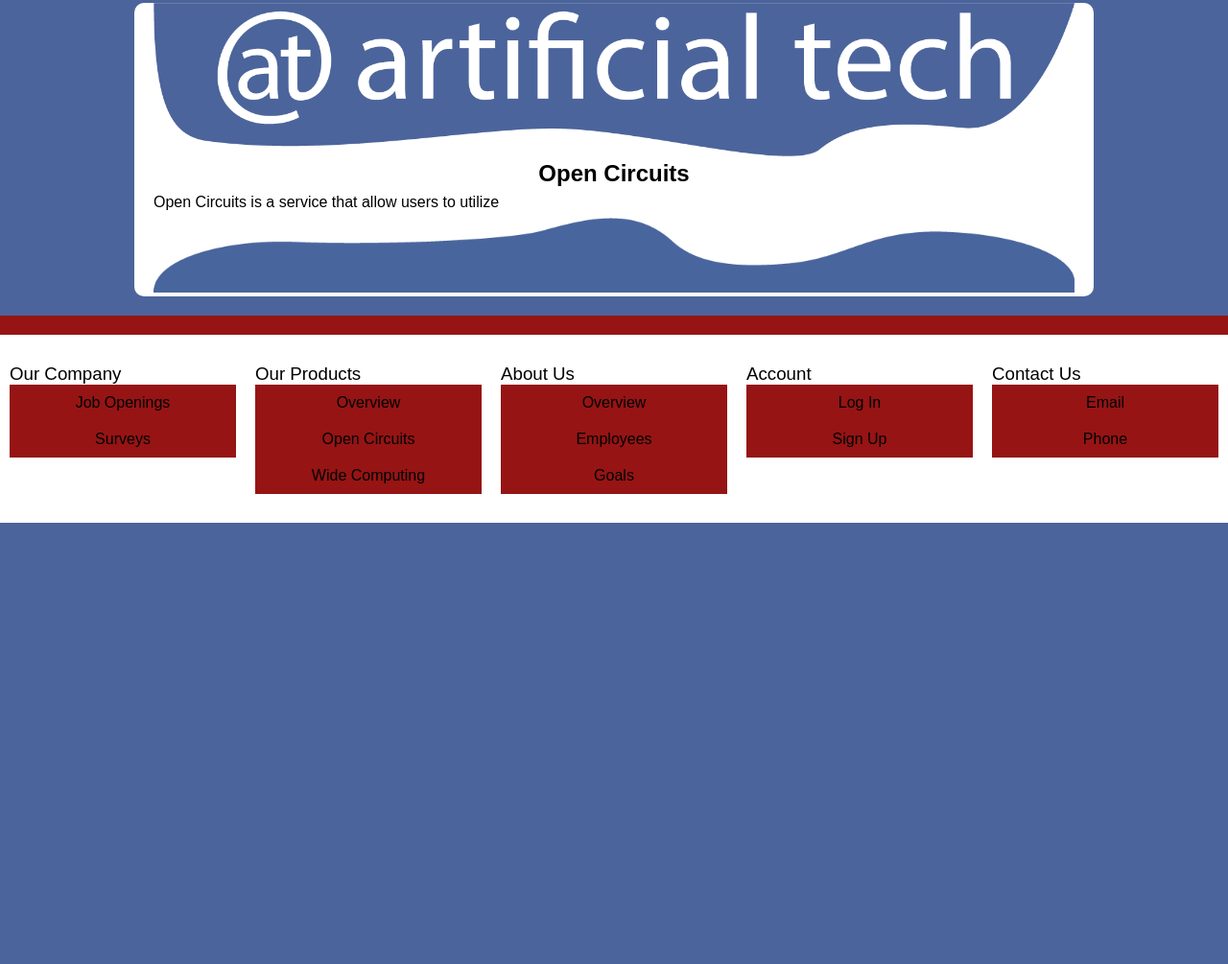
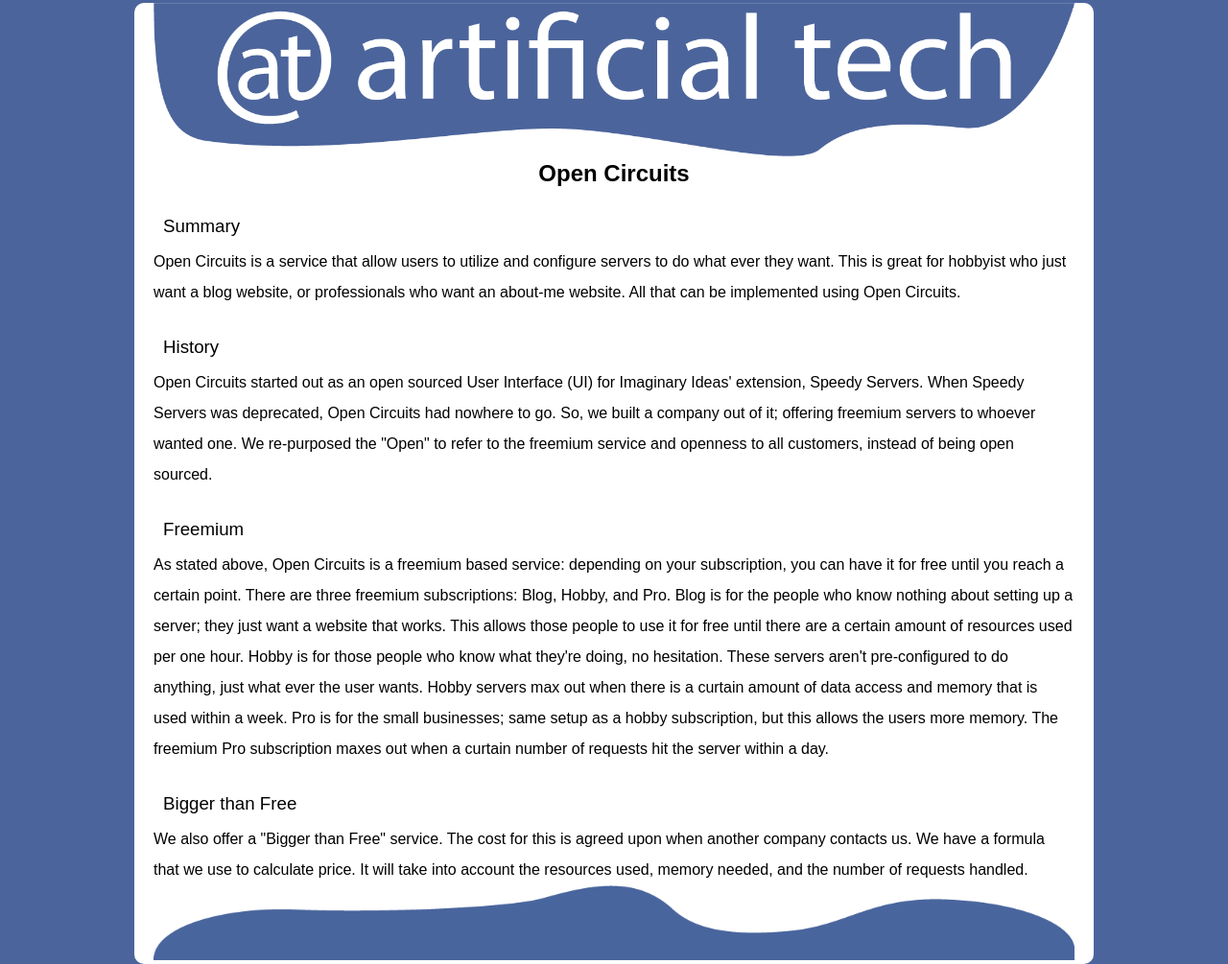
Before and after one commit to sswagger/Artificial-Tech, a website: page src/open-circuits.html in a window 1280 px wide. Shown: the part 153-1158 px from the top of the page at 96% size. Before the commit the page ends 800 px from the top, so only its background shows below. Drawn offline with Linux system fonts and the light colour scheme.

Commit message:
finished open-circuits.html

```diff
--- a/src/css/basic.css
+++ b/src/css/basic.css
@@ -121,3 +121,8 @@ div img {
 .white-link:hover {
 	color: black;
 }
+
+h3 {
+	padding: 10px;
+	box-sizing: border-box;
+}
--- a/src/css/products.css
+++ b/src/css/products.css
@@ -15,3 +15,7 @@ h2 {
 	text-align: center;
 	font-weight: bold;
 }
+
+h3 {
+	margin-top: 20px;
+}
--- a/src/open-circuits.html
+++ b/src/open-circuits.html
@@ -28,8 +28,38 @@
 		<div class="main-content">
 			<img src="img/head-artificial-tech.png" alt="" />
 			<h2>Open Circuits</h2>
-			<h3></h3>
-			<p>Open Circuits is a service that allow users to utilize </p>
+			<h3>Summary</h3>
+			<p>
+				Open Circuits is a service that allow users to utilize and configure servers to do what ever they want.
+				This is great for hobbyist who just want a blog website, or professionals who want an about-me website.
+				All that can be implemented using Open Circuits.
+			</p>
+			<h3>History</h3>
+			<p>
+				Open Circuits started out as an open sourced User Interface (UI) for Imaginary Ideas' extension, Speedy Servers.
+				When Speedy Servers was deprecated, Open Circuits had nowhere to go.
+				So, we built a company out of it; offering freemium servers to whoever wanted one.
+				We re-purposed the "Open" to refer to the freemium service and openness to all customers, instead of being open sourced.
+			</p>
+			<h3>Freemium</h3>
+			<p>
+				As stated above, Open Circuits is a freemium based service: depending on your subscription, you can have it for free until you reach a certain point.
+				There are three freemium subscriptions: Blog, Hobby, and Pro.
+				Blog is for the people who know nothing about setting up a server; they just want a website that works.
+				This allows those people to use it for free until there are a certain amount of resources used per one hour.
+				Hobby is for those people who know what they're doing, no hesitation.
+				These servers aren't pre-configured to do anything, just what ever the user wants.
+				Hobby servers max out when there is a curtain amount of data access and memory that is used within a week.
+				Pro is for the small businesses; same setup as a hobby subscription, but this allows the users more memory.
+				The freemium Pro subscription maxes out when a curtain number of requests hit the server within a day.
+			</p>
+			<h3>Bigger than Free</h3>
+			<p>
+				We also offer a "Bigger than Free" service.
+				The cost for this is agreed upon when another company contacts us.
+				We have a formula that we use to calculate price.
+				It will take into account the resources used, memory needed, and the number of requests handled.
+			</p>
 
 			<img src="img/footer.png" alt="" />
 		</div>
```
